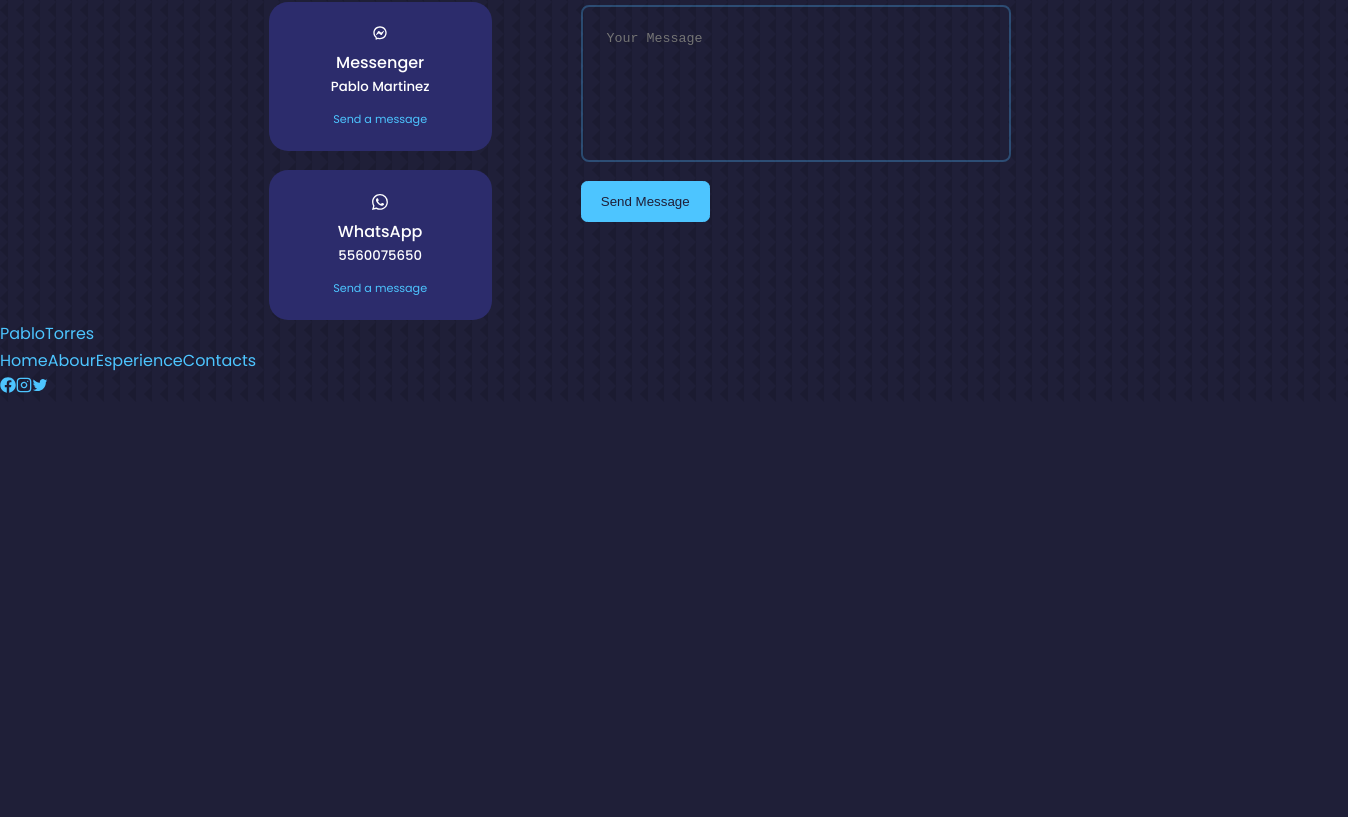
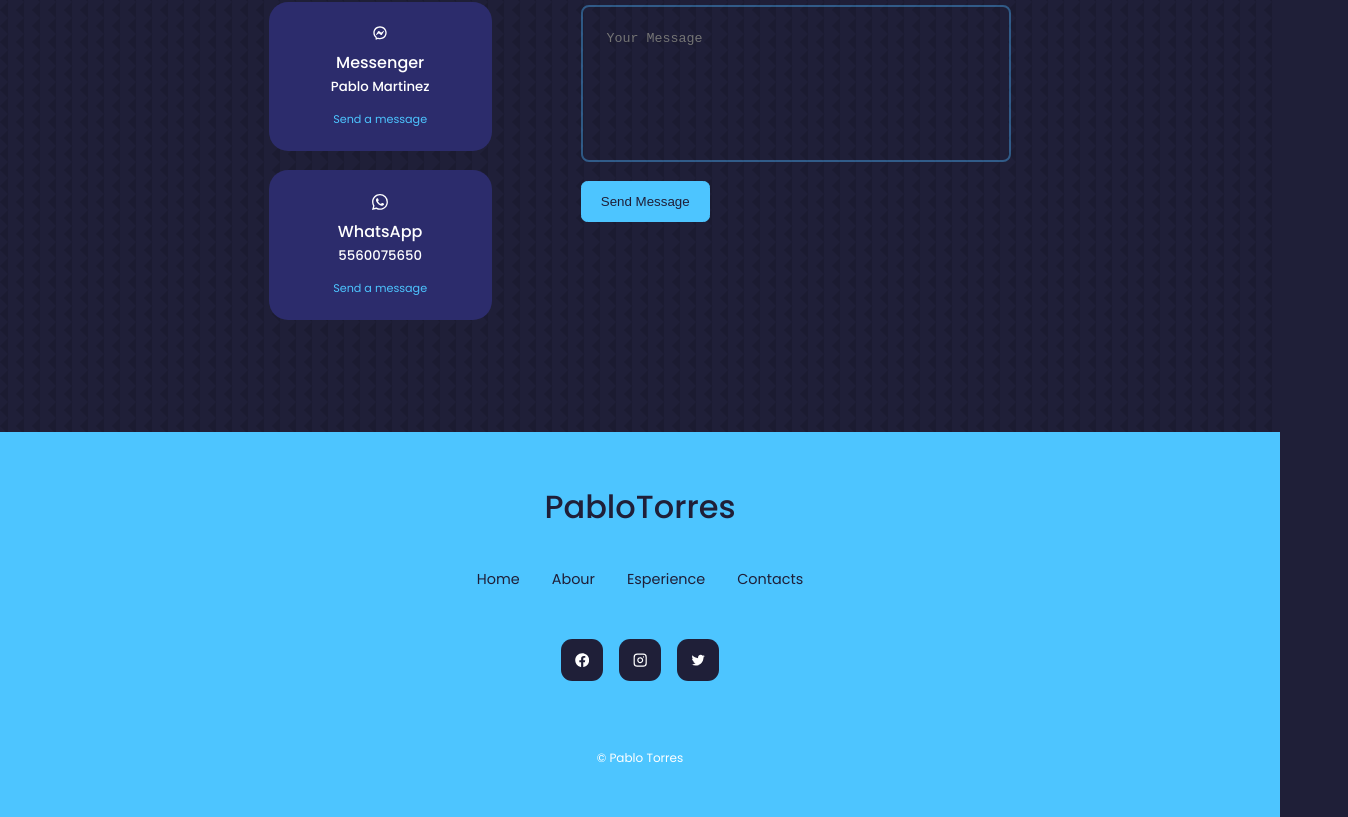
Before and after one commit to PabloTorres0/CV_PabloTorres, a React (Create React App) app: page / in a window 1280 px wide. Shown: the part 2638-3455 px from the top of the page, 1348 px wide, since content can reach past the window. Before the commit the page ends 3040 px from the top, so only its background shows below. Built offline with nearby package versions, Linux system fonts and the light colour scheme.

Commit message:
Proyecto footer completo

```diff
--- a/src/App.jsx
+++ b/src/App.jsx
@@ -6,6 +6,7 @@ import Experience from './components/experience/Experience'
 import Contact from './components/contact/Contact'
 import Footer from './components/footer/Footer'
 import Idiom from './components/idiom/Idiom'
+
 const App = () => {
 
   const[idiom, setIdiom] = React.useState(null)
@@ -16,14 +17,17 @@ const App = () => {
 
   return (
     <>
+    <div>
       <Idiom idiomSelect={idiomSelect} idiom={idiom} />
       <Header idiom={idiom}/>
+
       <Nav idiom={idiom}/>
       <About idiom={idiom}/>
       <Experience idiom={idiom}/>
+
       <Contact idiom={idiom}/>
       <Footer idiom={idiom}/>
-
+    </div>
     </>
   )
 }
--- a/src/components/about/about.css
+++ b/src/components/about/about.css
@@ -2,7 +2,6 @@
     display:grid;
     grid-template-columns: 35% 50%;
     gap: 15%;
-
 }
 
 .about__me{
@@ -34,7 +33,7 @@
 .about__cards{
 
     display: grid;
-    grid-template-columns: repeat(3,1fr);
+    grid-template-columns: repeat(2,1fr);
     gap: 1.5rem;
 
 }
@@ -79,6 +78,9 @@
         gap:0;
 
     }
+    header{
+        height: 100vh;
+    }
 
     .about__me{
         width: 50%;
--- a/src/components/experience/experience.css
+++ b/src/components/experience/experience.css
@@ -8,7 +8,7 @@
 
 .experience__container >div{
     background: var(--color-bg-variant);
-    padding: 2.5rem 5rem;
+    padding: 2.5rem .5rem;
     border-radius: 2rem;
     border: 1px solid transparent;
     transition: var(--transition);
@@ -43,7 +43,7 @@
     color: var(--color-primary);
 }
 
-@media screen and (max-width: 1024px) {
+@media screen and (max-width: 1224px) {
     .experience__container{
         grid-template-columns: 1fr;
     }
@@ -62,7 +62,11 @@
 @media screen and (max-width: 600px) {
 
     .experience__container{
-        gap:1rem;
+        gap:.1rem;
+    }
+
+    .experience__details{
+        display: block;
     }
 
     .experience__container > div {
--- a/src/components/footer/Footer.jsx
+++ b/src/components/footer/Footer.jsx
@@ -7,14 +7,12 @@ import {IoLogoTwitter} from 'react-icons/io'
 const Footer = () => {
   return (
     <footer>
-      <a href="#" className='footer__logo'>PabloTorres</a>
+      <a href="#heater" className='footer__logo'>PabloTorres</a>
       <ul className='permalinks'>
-        <li>
-          <a href="#">Home</a>
-          <a href="#about">Abour</a>
-          <a href="#experience">Esperience</a>
-          <a href="#contacts">Contacts</a>
-        </li>
+          <li><a href="#heater">Home</a></li>
+          <li><a href="#about">Abour</a></li>
+          <li><a href="#experience">Esperience</a></li>
+          <li><a href="#contacts">Contacts</a></li>
       </ul>
 
       <div className="footer__socials">
@@ -23,6 +21,12 @@ const Footer = () => {
         <a href="httpa://twiter.com"><IoLogoTwitter/></a>
       </div>
 
+      <div className="footer_copyright">
+        <small>
+          &copy; Pablo Torres
+        </small>
+      </div>
+
     </footer>
   )
 }
--- a/src/components/footer/footer.css
+++ b/src/components/footer/footer.css
@@ -0,0 +1,65 @@
+footer {
+    background: var(--color-primary);
+    padding: 3rem 0;
+    text-align: center;
+    font-size: .9rem;
+    margin-top: 7rem;
+
+}
+
+footer a {
+    color: var(--color-bg);
+}
+
+.footer__logo {
+    font-size: 2rem;
+    font-weight: 500;
+    margin-bottom: 2rem;
+    display: inline-block;
+}
+
+.permalinks{
+    display: flex;
+    flex-wrap: wrap;
+    justify-content: center;
+    gap: 2rem;
+    margin: 0 auto 3rem;
+}
+
+.footer__socials {
+    display: flex;
+    justify-content: center;
+    gap: 1rem;
+    margin-bottom: 4rem;
+}
+
+.footer__socials a {
+    background: var(--color-bg);
+    color: var(--colo-withe);
+    padding: .8rem;
+    border-radius: .7rem;
+    display: flex;
+    border: 1px solid transparent;
+}
+
+.footer__socials a:hover {
+    background: transparent;
+    color: var(--color-bg);
+    border-color: var(--color-bg);
+}
+
+.footer__copyright{
+margin-bottom: 4 rem;
+color: var(--color-bg);
+}
+
+@media screen and (max-width: 600px) {
+    .permalinks {
+        flex-direction: column;
+        gap: 1.5rem;
+    }
+    .footer__socials{
+        margin-bottom: 2.6rem;
+
+    }
+}
--- a/src/components/header/CTA.jsx
+++ b/src/components/header/CTA.jsx
@@ -5,7 +5,7 @@ import CV from '../../assets/cv.pdf'
 const CTA = () => {
   return (
     <div className='cta'>
-        <a href="CV" download className='btn'>Download CV</a>
+        <a href={CV} download className='btn'>Download CV</a>
         <a href="#contact" className='btn btn-primary'>Contactame</a>
     </div>
   )
--- a/src/components/header/header.css
+++ b/src/components/header/header.css
@@ -9,7 +9,6 @@ header{
     text-align: center;
     height: 100%;
     position: relative;
-
 }
 
 /*------------------CTA----------*/
--- a/src/index.css
+++ b/src/index.css
@@ -14,7 +14,7 @@
   --color-bg:#1f1f38;
   --color-bg-variant: #2c2c6c;
   --color-primary:#4dc5ff;
-  --color-primary-variant: rgba(77, 181, 255, .3);
+  --color-primary-variant: rgba(77, 181, 255, .4);
   --color-white:#fff;
   --color-light: rgba(255, 255, 255, .6);
 
@@ -102,7 +102,7 @@ a:hover{
 
 .btn-primary{
   background: var(--color-primary);
-  color: var(--color-bg)
+  color: var(--color-bg);
 }
 
 img{
@@ -116,7 +116,7 @@ img{
 
 @media screen and (max-width: 1024px){
   .container{
-      width: var(--container-width-md);
+       width: var(--container-width-md);
   }
 
   section {
@@ -129,7 +129,7 @@ img{
 
 @media screen and (max-width: 600px){
   .container{
-      width: var(--container-width-sm);
+       width: var(--container-width-sm);
   }
 
   section > h2 {
```
